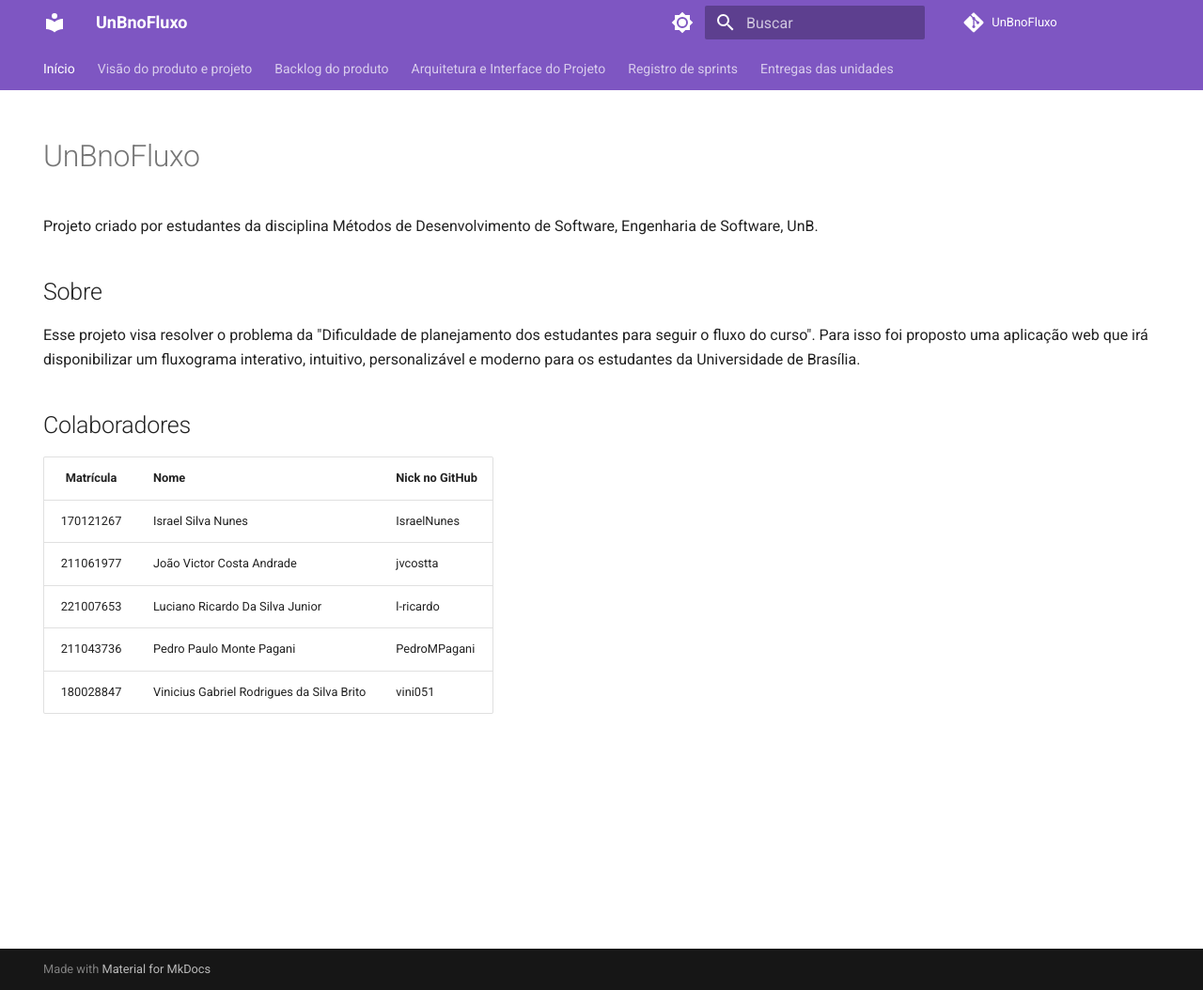
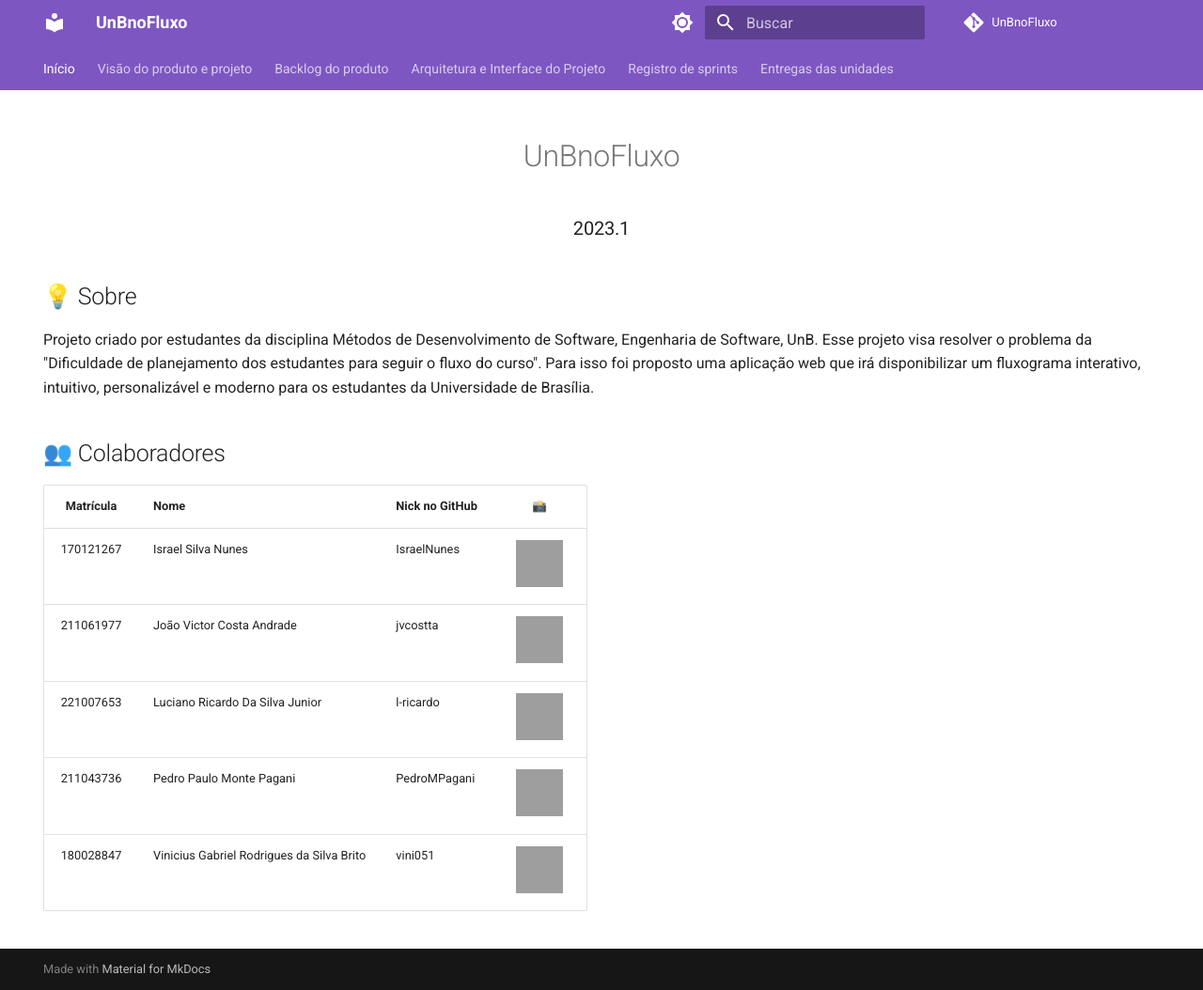
Before and after one commit to mdsreq-fga-unb/2023.1-UnBnoFluxo, an MkDocs documentation site: the page built from docs/index.md, in a window 1280 px wide and 1054 px high. Shown: the whole window at 94% size. Built offline with MkDocs 1.6.1 and Material for MkDocs 9.7.7, drawn with Linux system fonts in a browser that asks for light colours; comment, search, counter and statistics services are not loaded; grey boxes are pictures that could not be loaded.

```diff
--- a/docs/index.md
+++ b/docs/index.md
@@ -3,17 +3,18 @@ hide:
   - navigation
   - toc
 ---
-# UnBnoFluxo
+<h1 align="center"> UnBnoFluxo </h1>
+<h3 align="center"> 2023.1 </h3>
+
+## 💡 Sobre
 Projeto criado por estudantes da disciplina Métodos de Desenvolvimento de Software, Engenharia de Software, UnB.
-
-## Sobre
 Esse projeto visa resolver o problema da "Dificuldade de planejamento dos estudantes para seguir o fluxo do curso". Para isso foi proposto uma aplicação web que irá disponibilizar um fluxograma interativo, intuitivo, personalizável e moderno para os estudantes da Universidade de Brasília.
 
-## Colaboradores
-| Matrícula | Nome                                      | Nick no GitHub |
-| :-------: | ----------------------------------------- | -------------- |
-| 170121267 | Israel Silva Nunes                        | IsraelNunes    |
-| 211061977 | João Victor Costa Andrade                 | jvcostta       |
-| 221007653 | Luciano Ricardo Da Silva Junior           | l-ricardo      |
-| 211043736 | Pedro Paulo Monte Pagani                  | PedroMPagani   |
-| 180028847 | Vinicius Gabriel Rodrigues da Silva Brito | vini051        |
+## 👥 Colaboradores
+| Matrícula | Nome                                      | Nick no GitHub |                                                      📸                                                       |
+| :-------: | ----------------------------------------- | -------------- | :----------------------------------------------------------------------------------------------------------: |
+| 170121267 | Israel Silva Nunes                        | IsraelNunes    | [<img src="https://avatars.githubusercontent.com/u/43423619?v=4" width=50>](https://github.com/IsraelNunes)  |
+| 211061977 | João Victor Costa Andrade                 | jvcostta       |  [<img src="https://avatars.githubusercontent.com/u/124215106?v=4" width=50>](https://github.com/jvcostta)   |
+| 221007653 | Luciano Ricardo Da Silva Junior           | l-ricardo      |  [<img src="https://avatars.githubusercontent.com/u/88405145?v=4" width=50>](https://github.com/l-ricardo)   |
+| 211043736 | Pedro Paulo Monte Pagani                  | PedroMPagani   | [<img src="https://avatars.githubusercontent.com/u/56891617?v=4" width=50>](https://github.com/PedroMPagani) |
+| 180028847 | Vinicius Gabriel Rodrigues da Silva Brito | vini051        |   [<img src="https://avatars.githubusercontent.com/u/60819460?v=4" width=50>](https://github.com/vini051)    |
```
Also changed, not shown: README.md (+22 -13 lines).
